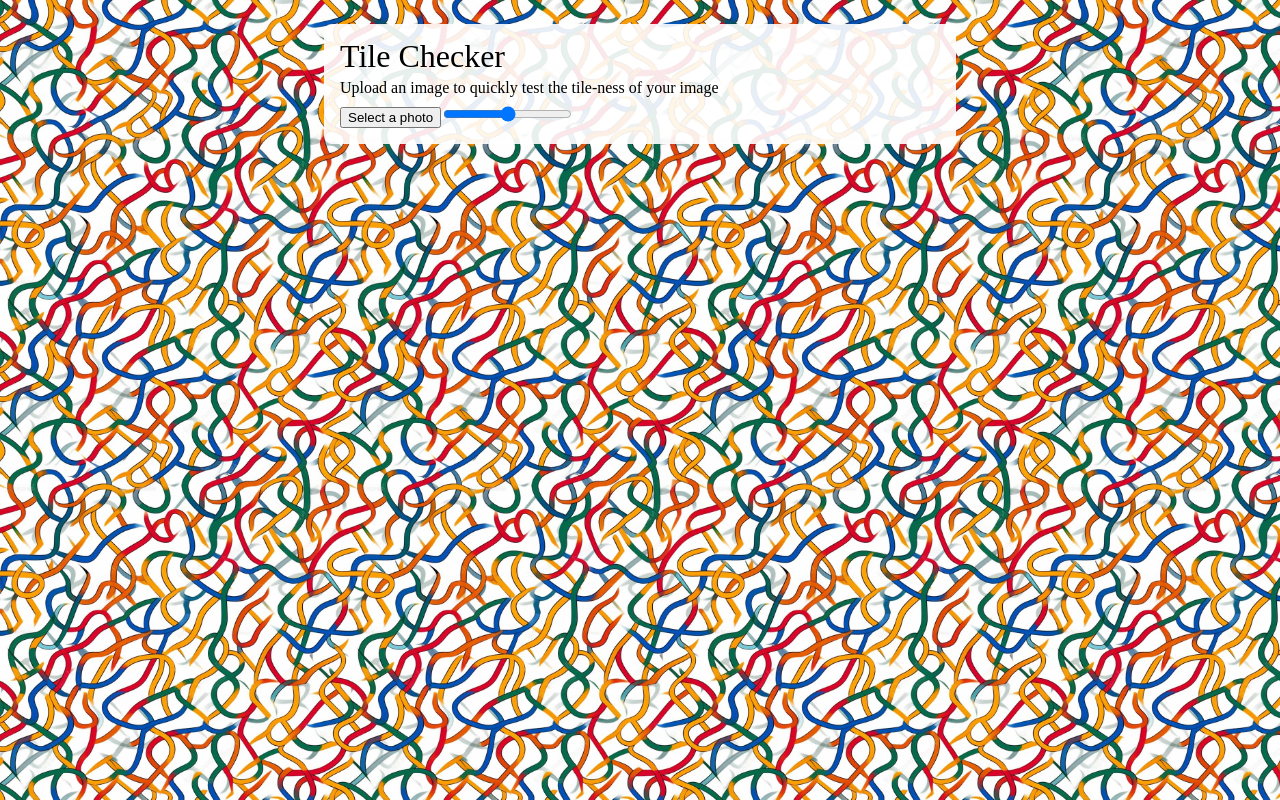
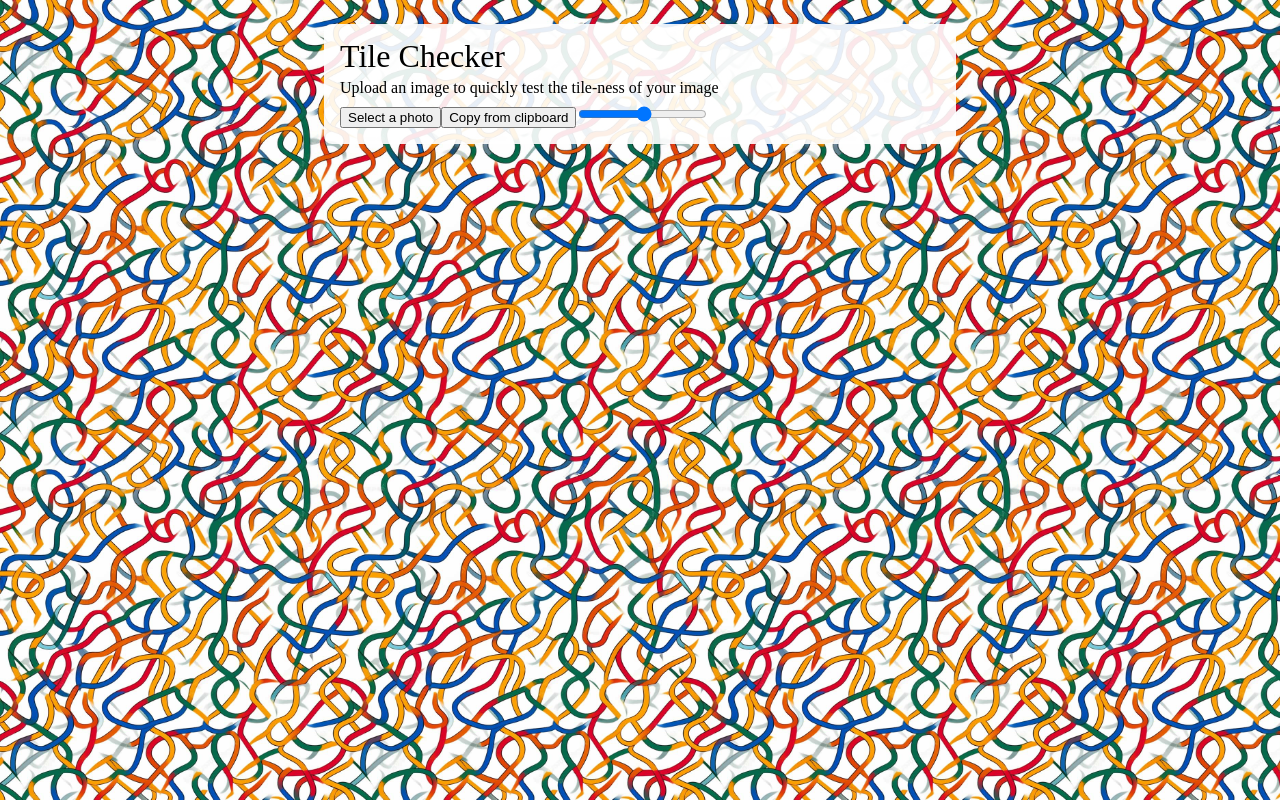
Before and after one commit to jmaloon/tile-checker, a React (Vite) app: page / in a window 1280 px wide. Shown: the top 800 px of the page. Built offline with nearby package versions, Linux system fonts and the light colour scheme.

Commit message:
copy from clipboard

```diff
--- a/src/App.tsx
+++ b/src/App.tsx
@@ -10,16 +10,24 @@ function App() {
 
   function handleUpload(event: React.ChangeEvent<HTMLInputElement>) {
     const file = event.target.files?.[0];
-    if (!file) return;
-    var reader = new FileReader();
+    readAsDataURL(file);
+  }
 
-    reader.onload = function (e) {
-      const result = e.target?.result;
-      if (!result) return;
-      document.body.style.setProperty("background-image", `url(${result})`);
-    };
+  async function handlePaste() {
+    try {
+      const clipboardItems = await navigator.clipboard.read();
+      for (const clipboardItem of clipboardItems) {
+        const imageType = clipboardItem.types.find((type) =>
+          type.startsWith("image/")
+        );
 
-    reader.readAsDataURL(file);
+        if (!imageType) return;
+        const blob = await clipboardItem.getType(imageType);
+        readAsDataURL(blob);
+      }
+    } catch (err) {
+      console.error(err);
+    }
   }
 
   function handleSizeChange(event: React.ChangeEvent<HTMLInputElement>) {
@@ -27,6 +35,21 @@ function App() {
       "background-size",
       `${event.target.value}px`
     );
+  }
+
+  function readAsDataURL(fileOrBlob: File | Blob | undefined) {
+    if (!fileOrBlob) return;
+
+    var reader = new FileReader();
+
+    reader.onload = function (event) {
+      const result = event.target?.result;
+      if (!result) return;
+
+      document.body.style.setProperty("background-image", `url(${result})`);
+    };
+
+    reader.readAsDataURL(fileOrBlob);
   }
 
   return (
@@ -37,6 +60,7 @@ function App() {
         <button onClick={() => uploadInputRef.current?.click()}>
           Select a photo
         </button>
+        <button onClick={handlePaste}>Copy from clipboard</button>
         <input
           defaultValue={initialBackgroundSize}
           type="range"
```
